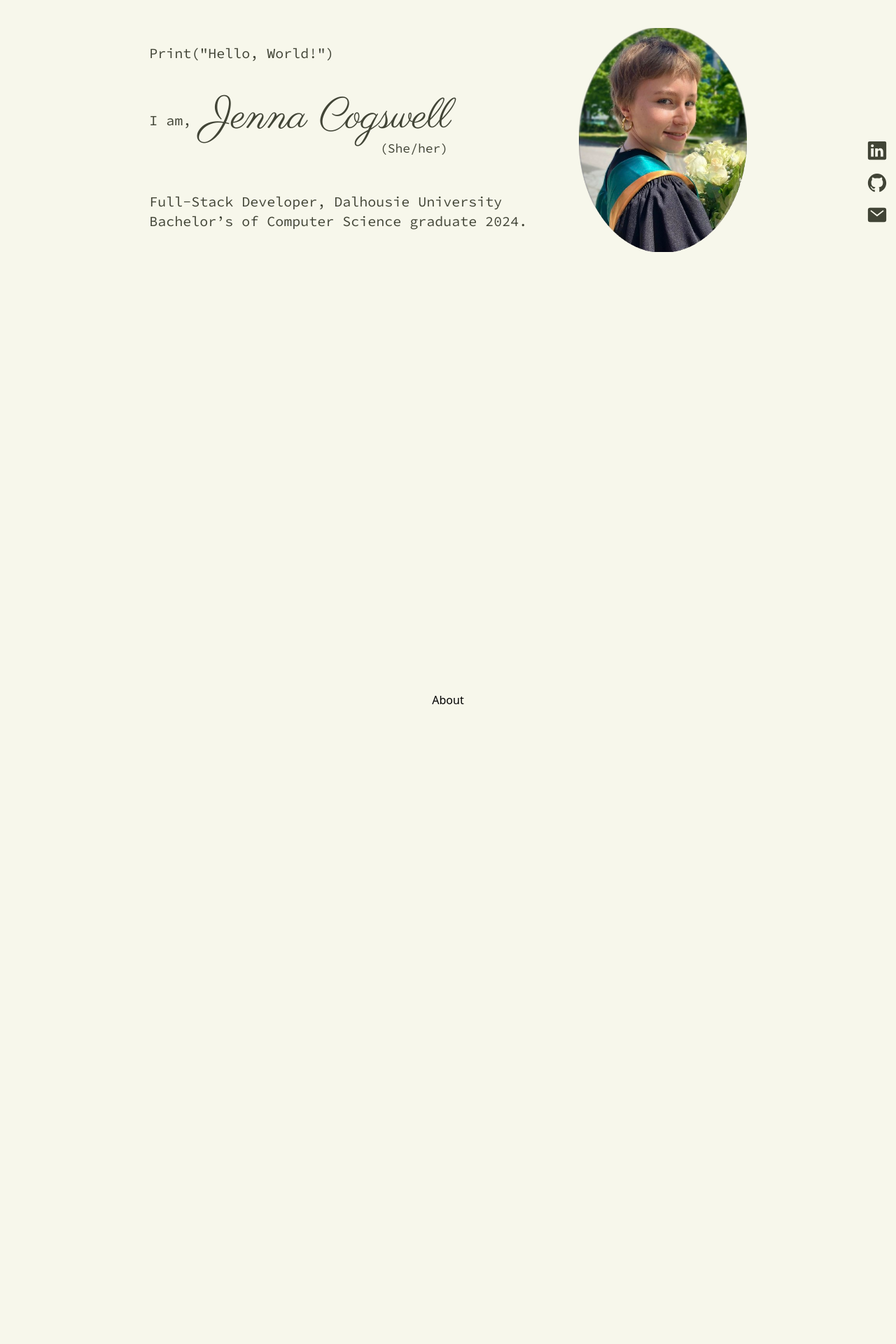
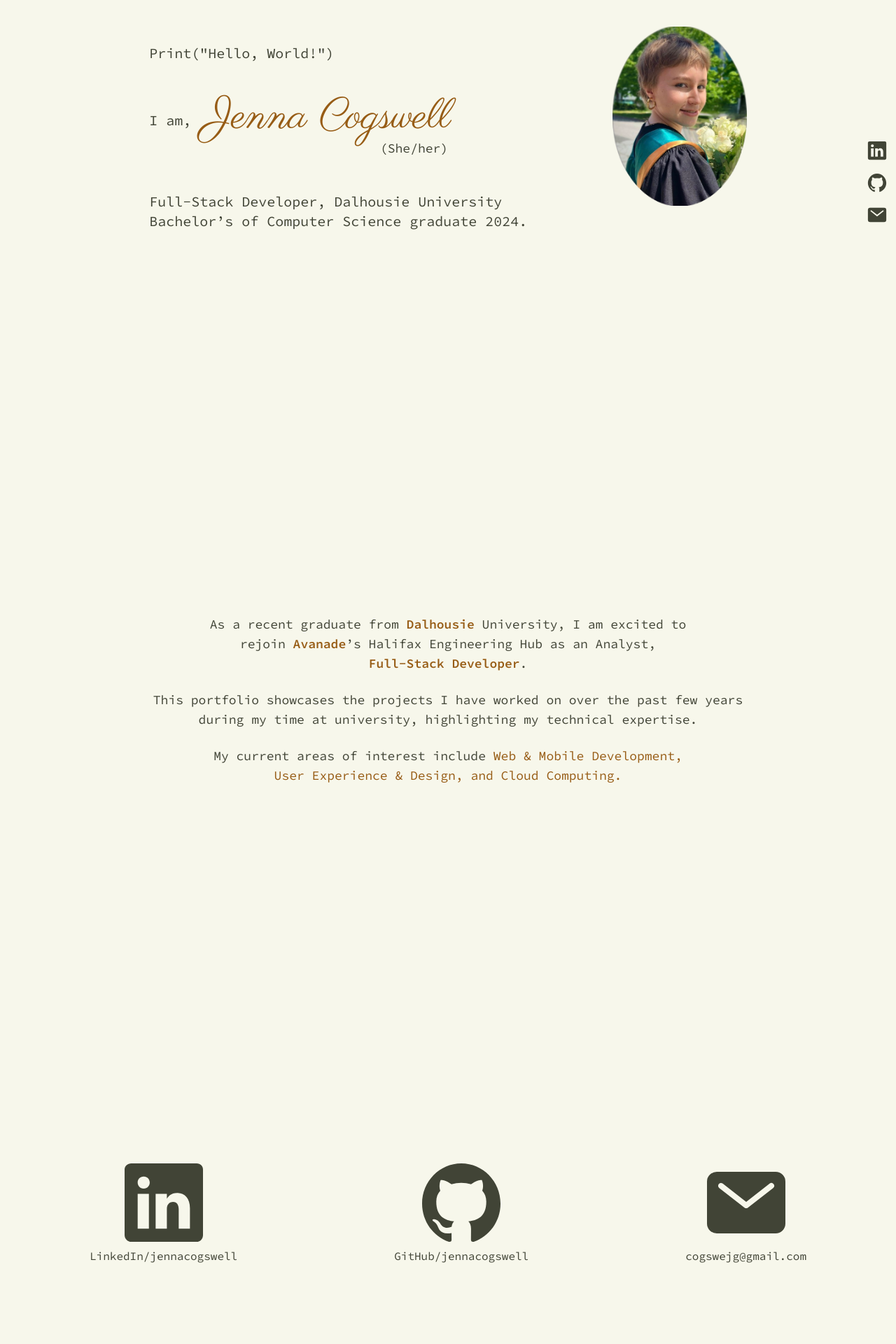
Before and after one commit to JennaCogswell/portfolio, a React (Create React App) app: page / in a window 1280 px wide. Shown: the part 200-2120 px from the top of the page at 70% size. Before the commit the page ends 1600 px from the top, so only its background shows below. Built offline with nearby package versions, Linux system fonts and the light colour scheme.

Commit message:
completed about page, contact, and footer

```diff
--- a/src/App.js
+++ b/src/App.js
@@ -3,14 +3,17 @@ import Aside from './components/aside/Aside';
 import Home from './components/home/Home';
 import About from './components/about/About';
 import './index.css';
+import Contact from './components/contact/Contact';
 
 function App() {
   return (
     <>
     <Header/>
+    <Home/>
     <Aside/>
-    <Home/>
     <About/>
+    <Contact/>
+
     </>
   );
 }
--- /dev/null
+++ b/src/components/Footer/Footer.jsx
@@ -0,0 +1,12 @@
+import React from 'react'
+
+const Footer = () => {
+  return (
+    <footer className='flex items-center text-center h-fit justify-center'>
+      <p className='font-parisienne text-5xl text-accent p-10'>JC</p>
+
+    </footer>
+  )
+}
+
+export default Footer
--- a/src/components/about/About.jsx
+++ b/src/components/about/About.jsx
@@ -1,10 +1,28 @@
 import React from 'react'
 
 const About = () => {
+
+  const openNewTab = (url) => {
+    const newWindow = window.open(url, '_blank', 'noopener,noreferrer');
+    if (newWindow) {
+      newWindow.opener = null;
+    }
+  };
+
   return (
     <div className='flex h-screen'>
-      <div className='m-auto'>
-        About
+      <div className='m-auto font-code text-primary flex flex-col text-center items-center gap-6 w-4/5 md:w-2/3 text-lg'>
+        <p className='w-4/5'>
+          As a recent graduate from <button onClick={() => openNewTab('https://www.dal.ca/')} className='text-accent font-semibold'>Dalhousie</button> University, I am excited to rejoin <button onClick={() => openNewTab('https://www.avanade.com/en-ca')} className='text-accent font-semibold'>Avanade</button>’s Halifax Engineering Hub as an Analyst, <button className='text-accent font-semibold' onClick={() => openNewTab('https://www.mongodb.com/resources/basics/full-stack-development')}>Full-Stack Developer</button>.
+        </p>
+
+        <p>
+          This portfolio showcases the projects I have worked on over the past few years during my time at university, highlighting my technical expertise.
+        </p>
+
+        <p className='w-4/5'>
+          My current areas of interest include <span className='text-accent'>Web & Mobile Development, User Experience & Design, and Cloud Computing.</span>
+        </p>
       </div>
     </div>
   )
--- a/src/components/aside/Aside.jsx
+++ b/src/components/aside/Aside.jsx
@@ -13,7 +13,7 @@ const Aside = () => {
   };
 
   return (
-    <div className='hidden z-10 lg:flex flex-col gap-4 fixed right-3 inset-y-0 transform translate-y-1/2 text-3xl text-primary'>
+    <div className='z-10 my-10 md:my-0 justify-center md:justify-start flex flex-row md:flex-col gap-4 md:fixed md:right-3 md:inset-y-0 md:transform md:translate-y-1/2 text-3xl text-primary'>
       <button onClick={() => openNewTab('https://www.linkedin.com/in/jenna-cogswell-1608771b7/')} className='hover:text-accent'><IoLogoLinkedin/></button>
       <button onClick={() => openNewTab('https://github.com/JennaCogswell')} className='hover:text-accent'><IoLogoGithub/></button>
       <button onClick={() => {
--- /dev/null
+++ b/src/components/contact/Contact.jsx
@@ -0,0 +1,33 @@
+import React from 'react'
+import { IoLogoLinkedin } from "react-icons/io5";
+import { IoLogoGithub } from "react-icons/io5";
+import { IoMail } from "react-icons/io5";
+
+const Contact = () => {
+
+  const openNewTab = (url) => {
+    const newWindow = window.open(url, '_blank', 'noopener,noreferrer');
+    if (newWindow) {
+      newWindow.opener = null;
+    }
+  };
+
+  return (
+    <div className='h-fit md:h-screen flex flex-col items-center'>
+      <div className='my-10 items-center flex flex-col md:flex-row gap-4 md:gap-0 justify-between text-primary basis-11/12 w-4/5'>
+        <button onClick={() => openNewTab('https://www.linkedin.com/in/jenna-cogswell-1608771b7/')} className='flex flex-col hover:text-accent items-center' ><IoLogoLinkedin className='text-6xl md:text-7xl lg:text-9xl'/><p className='font-code text-md'>LinkedIn/jennacogswell</p></button>
+        <button onClick={() => openNewTab('https://github.com/JennaCogswell')} className='flex flex-col items-center hover:text-accent '><IoLogoGithub className='text-6xl md:text-7xl lg:text-9xl'/><p className='font-code text-md'>GitHub/jennacogswell</p></button>
+        <button onClick={() => {
+          window.location.href = `mailto:cogswejg@gmail.com?subject=&body=`;
+        }} className='hover:text-accent flex flex-col items-center'><IoMail className='text-6xl md:text-7xl lg:text-9xl'/><p className='font-code text-md'>cogswejg@gmail.com</p></button>
+      </div>
+
+      <div className='basis-1/12'>
+        <p className='font-parisienne text-accent text-6xl text-center py-10'>JC</p>
+      </div>
+    </div>
+
+  )
+}
+
+export default Contact
--- a/src/components/header/Header.jsx
+++ b/src/components/header/Header.jsx
@@ -65,38 +65,38 @@ const Header = () => {
       </header>
 
       {isOpen && (
-        <div className='mt-10 fixed w-full h-full '>
+        <div className='mt-11 fixed w-full h-full '>
 
-          <nav className='p-2 w-full h-full'>
+          <nav className='p-2 w-full h-full bg-background'>
 
             <div className=' w-full h-full'>
-              <ul className='flex-col flex h-full font-code text-primary hover:text-accent'>
-                <li className='mb-8'>
-                  <a href='#home' className='flex items-center gap-1 justify-center'>
+              <ul className='flex-col flex h-fit font-code items-center text-primary'>
+                <li className='my-4'>
+                  <a href='#home' className='flex items-center gap-1 justify-center hover:text-accent '>
                     <IoHome/> Home
                   </a>
                 </li>
 
-                <li className='mb-8' >
-                  <a href='#about' className='flex items-center gap-1 justify-center'>
+                <li className='my-4' >
+                  <a href='#about' className='flex items-center gap-1 justify-center hover:text-accent '>
                     <IoInformationCircleSharp/> About
                   </a>
                 </li>
 
-                <li className='mb-8'>
-                  <a href='#tools' className='flex items-center gap-1 justify-center'>
+                <li className='my-4'>
+                  <a href='#tools' className='flex items-center gap-1 justify-center hover:text-accent '>
                     <IoBuild/> Tools
                   </a>
                 </li>
 
-                <li className='mb-8'>
-                  <a href='#projects' className='flex items-center gap-1 justify-center'>
+                <li className='my-4'>
+                  <a href='#projects' className='flex items-center gap-1 justify-center hover:text-accent '>
                     <IoFileTrayFull/> Projects
                   </a>
                 </li>
 
-                <li className='mb-8'>
-                  <a href='#contact' className='flex items-center gap-1 justify-center'>
+                <li className='my-4'>
+                  <a href='#contact' className='flex items-center gap-1 justify-center hover:text-accent '>
                     <IoPaperPlane/> Contact
                   </a>
                 </li>
--- a/src/components/home/Home.jsx
+++ b/src/components/home/Home.jsx
@@ -2,8 +2,8 @@ import React from 'react'
 
 const Home = () => {
   return (
-    <div className='flex h-screen'>
-      <div className='m-auto flex-col md:flex-row flex text-primary w-4/5 md:w-2/3'>
+    <div className='flex md:h-screen h-fit'>
+      <div className='m-auto mt-7 md:mt-auto flex-col md:flex-row flex text-primary w-4/5 md:w-2/3'>
         <div className='md:w-2/3 flex-grow items-center md:items-start md:text-start text-center'>
 
           <p className='font-code text-lg sm:text-xl pb-12 mt-12'>
@@ -17,7 +17,7 @@ const Home = () => {
                 I am,
               </p>
 
-              <p className='font-parisienne text-4xl sm:text-6xl md:pr-8 flex-shrink'>
+              <p className='font-parisienne text-4xl text-accent sm:text-6xl md:pr-8 flex-shrink'>
                 Jenna Cogswell
               </p>
             </div>
@@ -36,9 +36,9 @@ const Home = () => {
           </p>
         </div>
 
-        <div className='w-fit flex-shrink m-auto'>
+        <div className='w-fit flex-shrink m-auto md:mt-6'>
           <img
-            className="max-h-64 md:max-h-72 lg:max-h-80 w-full object-cover object-center "
+            className="max-h-64 md:max-h-72 lg:max-h-64 w-full object-cover object-center "
             src="/profile.png"
             alt="profile of author"
           />
```
